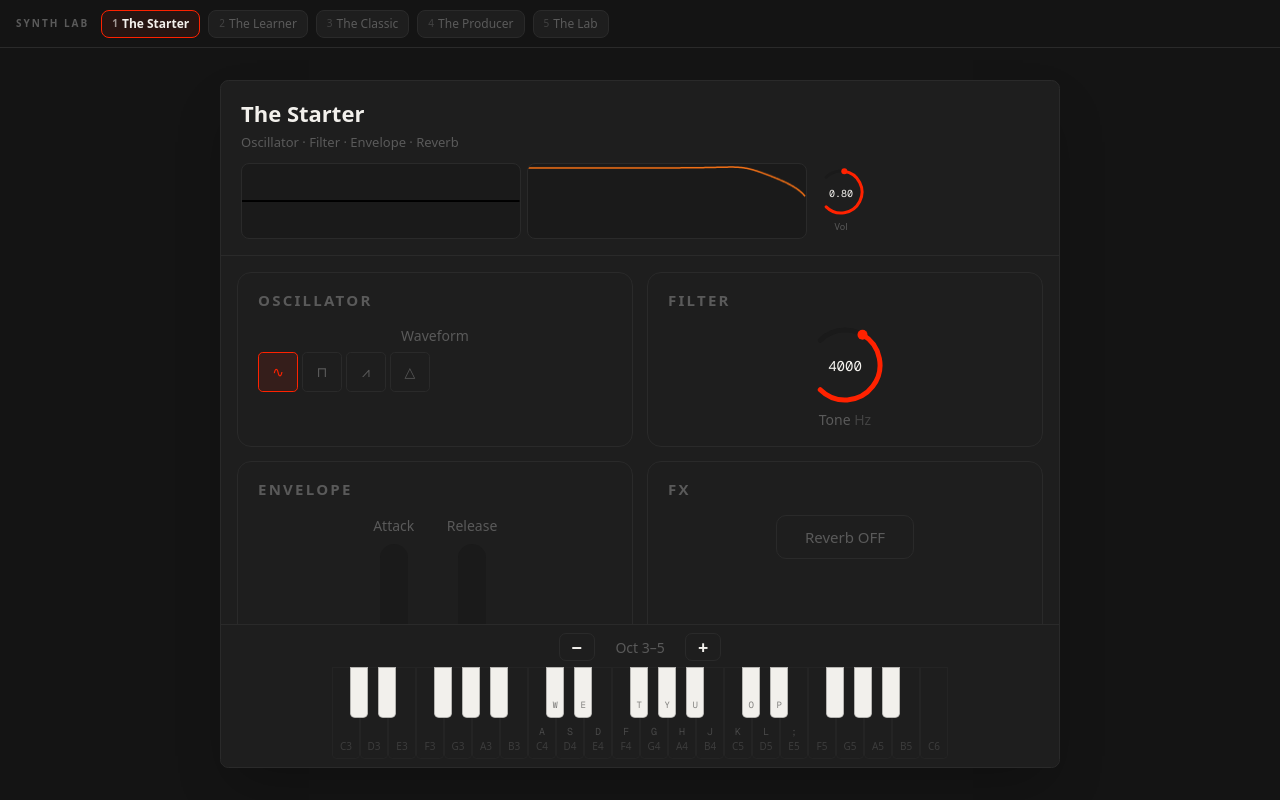
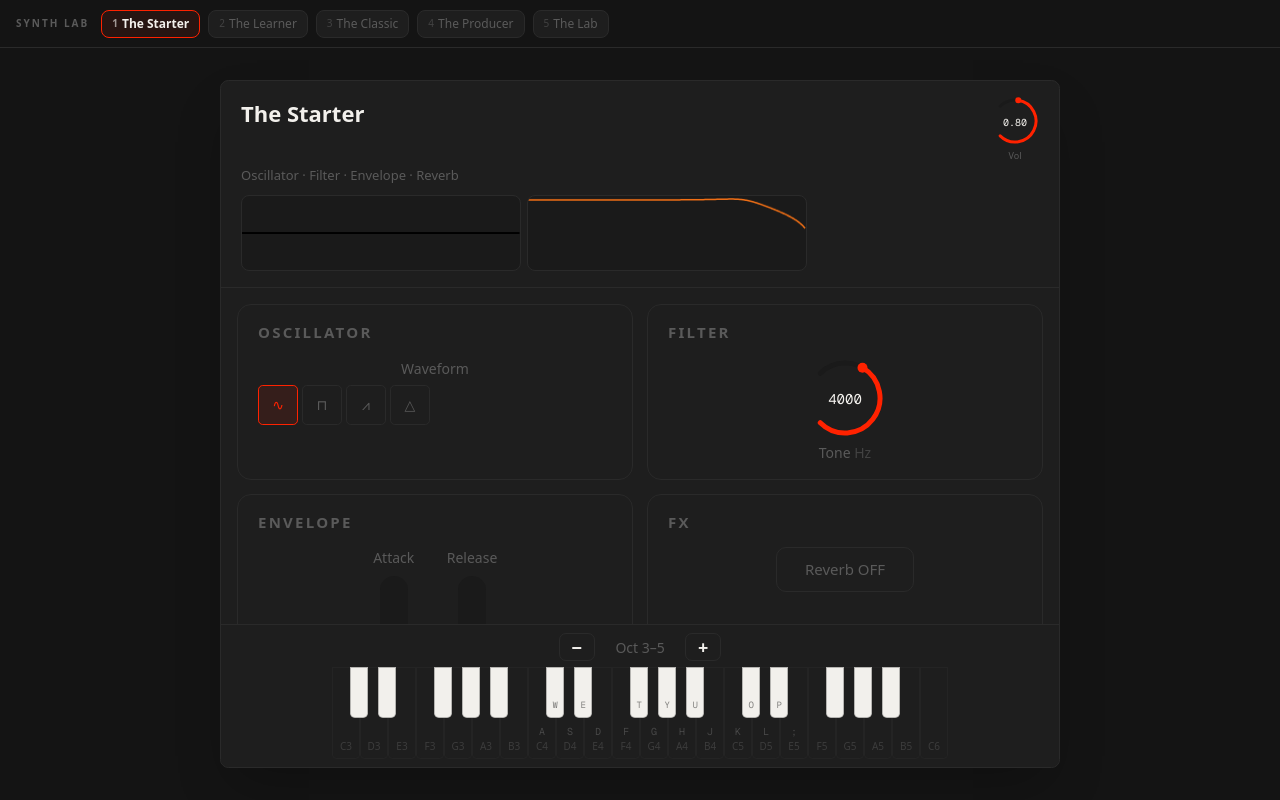
Before and after one commit to StealthVigilante/TheSynthProject, a Next.js app: page /temp-synths/1 in a window 1280 px wide. Built offline with nearby package versions, Linux system fonts and the light colour scheme.

Commit message:
fix: move volume knob to top-right of desktop header
Desktop: knob sits in a flex row with the title (space-between, align-start).
Mobile: knob stays inline with canvases row (unchanged).

Co-Authored-By: Claude Sonnet 4.6 <noreply@anthropic.com>

```diff
--- a/src/app/temp-synths/1/page.tsx
+++ b/src/app/temp-synths/1/page.tsx
@@ -192,15 +192,14 @@ export default function Synth1Page() {
       }}
     >
       <div style={isMobile ? { flex: 1, minWidth: 0 } : undefined}>
-        <p
-          style={{
-            fontSize: isMobile ? 13 : 22,
-            fontWeight: 700,
-            margin: 0,
-          }}
-        >
-          The Starter
-        </p>
+        {isMobile ? (
+          <p style={{ fontSize: 13, fontWeight: 700, margin: 0 }}>The Starter</p>
+        ) : (
+          <div style={{ display: "flex", justifyContent: "space-between", alignItems: "flex-start" }}>
+            <p style={{ fontSize: 22, fontWeight: 700, margin: 0 }}>The Starter</p>
+            <Knob value={volume} min={0} max={1} step={0.01} label="Vol" onChange={handleVolume} size="sm" />
+          </div>
+        )}
         <p
           style={{
             fontSize: isMobile ? 9 : 13,
@@ -221,17 +220,11 @@ export default function Synth1Page() {
           width={vizW}
           height={vizH}
         />
-        <div style={{ marginLeft: 4 }}>
-          <Knob
-            value={volume}
-            min={0}
-            max={1}
-            step={0.01}
-            label="Vol"
-            onChange={handleVolume}
-            size="sm"
-          />
-        </div>
+        {isMobile && (
+          <div style={{ marginLeft: 4 }}>
+            <Knob value={volume} min={0} max={1} step={0.01} label="Vol" onChange={handleVolume} size="sm" />
+          </div>
+        )}
       </div>
     </div>
   );
```
